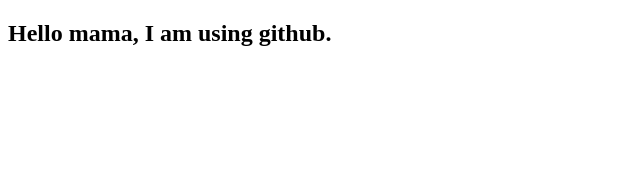
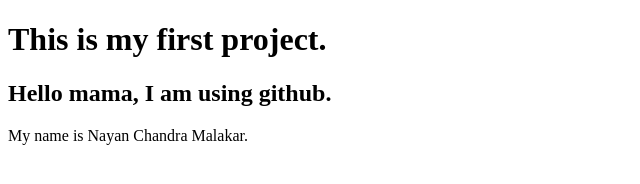
Before and after one commit to nayancm/my-first-website, a plain HTML site: page index.html in a window 1280 px wide. Shown: the whole page, without its empty margins (0-640 px from the left). Drawn offline with Linux system fonts and the light colour scheme.

Commit message:
add a header and paragraph

```diff
--- a/index.html
+++ b/index.html
@@ -6,6 +6,8 @@
     <title>Document</title>
 </head>
 <body>
+    <h1>This is my first project.</h1>
     <h2>Hello mama, I am using github.</h2>
+    <p>My name is Nayan Chandra Malakar.</p>
 </body>
 </html>
```
Also changed, not shown: 1 other file.
